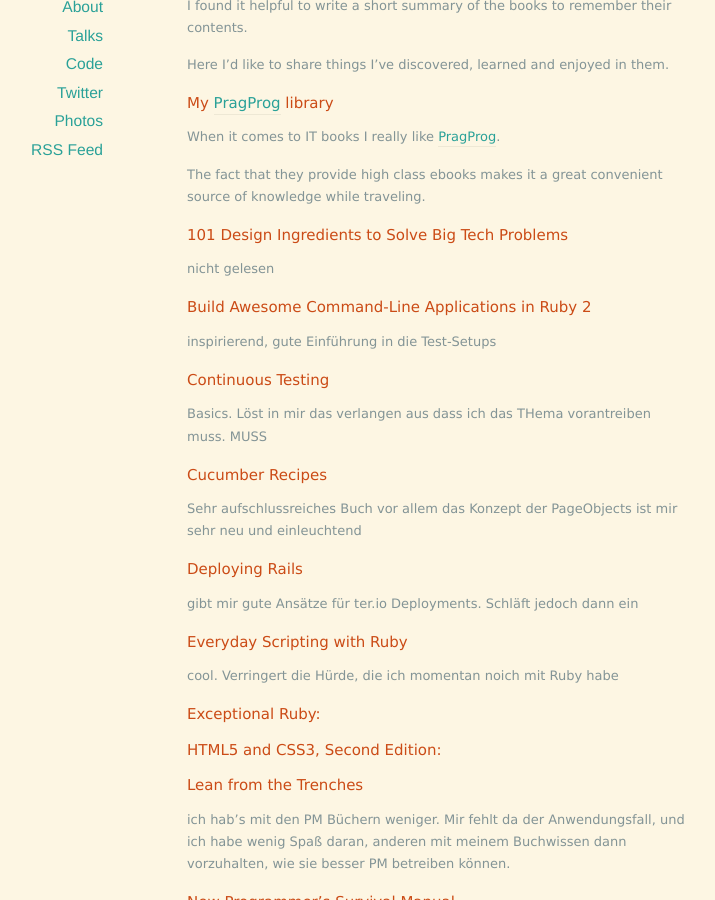
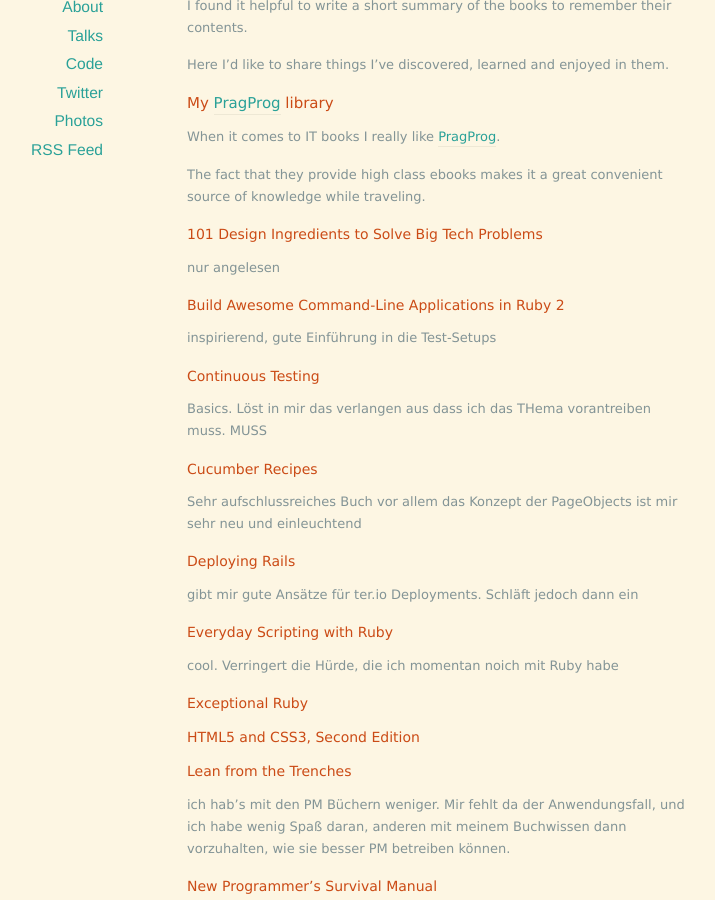
Before and after one commit to ctrabold/ctrabold.github.io, a Jekyll site: the page built from books/index.md, in a window 1280 px wide and 900 px high, scrolled down 239 px. Shown: the whole window, without its empty margins (203-918 px from the left). Built offline with Jekyll 4.4.1, drawn with Linux system fonts in a browser that asks for light colours; nearby versions of some CDN libraries; some of the changed text lies outside the part shown.

Commit message:
style: harmonise headlines and whitespaces

```diff
--- a/books/index.md
+++ b/books/index.md
@@ -9,143 +9,141 @@
 
 Here I'd like to share things I've discovered, learned and enjoyed in them.
 
-
 ## My [PragProg](http://pragprog.com/) library
 
 When it comes to IT books I really like [PragProg](http://pragprog.com/).
 
 The fact that they provide high class ebooks makes it a great convenient source of knowledge while traveling.
 
+### 101 Design Ingredients to Solve Big Tech Problems
 
-## 101 Design Ingredients to Solve Big Tech Problems
+nur angelesen
 
-nicht gelesen
-
-## Build Awesome Command-Line Applications in Ruby 2
+### Build Awesome Command-Line Applications in Ruby 2
 
 inspirierend, gute Einführung in die Test-Setups
 
-## Continuous Testing
+### Continuous Testing
 
 Basics. Löst in mir das verlangen aus dass ich das THema vorantreiben muss. MUSS
 
-## Cucumber Recipes
+### Cucumber Recipes
 
 Sehr aufschlussreiches Buch vor allem das Konzept der PageObjects ist mir sehr neu und einleuchtend
 
-## Deploying Rails
+### Deploying Rails
 
 gibt mir gute Ansätze für ter.io Deployments. Schläft jedoch dann ein
 
-## Everyday Scripting with Ruby
+### Everyday Scripting with Ruby
 
 cool. Verringert die Hürde, die ich momentan noich mit Ruby habe
 
-## Exceptional Ruby:
+### Exceptional Ruby
 
-## HTML5 and CSS3, Second Edition:
+### HTML5 and CSS3, Second Edition
 
-## Lean from the Trenches
+### Lean from the Trenches
 
 ich hab's mit den PM Büchern weniger. Mir fehlt da der Anwendungsfall, und ich habe wenig Spaß daran, anderen mit meinem Buchwissen dann vorzuhalten, wie sie besser PM betreiben können.
 
-## New Programmer's Survival Manual
+### New Programmer's Survival Manual
 
 Grundlagen. Leren für mich persönlich wenig neues, es ist gut bestätigt zu werden.
 
-## Practical Vim
+### Practical Vim
 
 Augenöffner! Gutes Buch mit tollen Tipps. Ich arbeit nun wieder geerne mit Vim.
 
-## Practices of an Agile Developer
+### Practices of an Agile Developer
 
 nuja
 
-## Pragmatic Project Automation
+### Pragmatic Project Automation
 
 kA
 
-## Programming Clojure
+### Programming Clojure
 
 Merke wie mir die Konzepte immer klarer werden. Ich initiiere sogar ein Clojure Hackathon beim Kunden, wo wir dann gemeinsam Code Dojos durcharbeiten. Ein riesen Spaß
 
-## Programming Groovy
+### Programming Groovy
 
 Mein Referenzwerk beim Hacken von Jenkins-Skripten. Sehr hilfreich.
 
-## Programming Ruby 1.9 & 2.0
+### Programming Ruby 1.9 & 2.0
 
 Schneller Überblick und Basics auffrischen. Gute Lektüre, wobei ich die Referenz gerne online habe, z.B. fürs Copy&Paste
 
-## R Cookbook
+### R Cookbook
 
 Augen öffnen für eine sehr andere Programmiersprache und neue Möglichkeiten, Statistik zu erleben
 
-## Redis Cookbook
+### Redis Cookbook
 
 I love Redis. Sehr angenehme konzentrierte Einführung als Ergänzung zur Online-Dokumentation
 
-## Release It!
+### Release It
 
 Super. Macht Eindruck. Gut zu sehen, wie andere mit den Problemen umgehen. Und gut geschrieben. Empfehlung!
 
-## Scripted GUI Testing with Ruby
+### Scripted GUI Testing with Ruby
 
 Toller Einblick, was alles möglich ist. Viele Dinge, die ich als untestbar gehalten habe sind testbar.
 
-## SQL Antipatterns
+### SQL Antipatterns
 
 schwer lesbar. Ich habe durch die Abstraktionsebene in der TYPO3-API zu wenig Ansatzpunkte, um es im täglichen Leben wirklich zu beenutzen. Jeoch nehme ich einige Ideen und neue Erkenntnisse mit.
 
-## The Developer's Code
+### The Developer's Code
 
 TBR
 
-## The Dream Team Nightmare
+### The Dream Team Nightmare
 
 TBR
 
-## The RSpec Book
+### The RSpec Book
 
 Pflichtbuch für Ruby Entwickler.
 
-## The SPDY Book
+### The SPDY Book
 
 Ein technisches Buch über ein neues HTTP-Protokoll, das mir viele Einblicke und Hintergründe von HTTP und den Möglichkeiten gibt.
 
-## The ThoughtWorks Anthology
+### The ThoughtWorks Anthology
 
 Nette Möglichkeit, einen Einblick über meinen zukünftigen Arbeitgeber zu bekommen.
 
-## tmux
+### tmux
+
 Lifechanging. Ich nutze tmux und kann es endlich auch verstehen, anpassen etc.
 
-## Using jRuby
+### Using jRuby
+
 Macht mut, ter.io auf jRuby zu migrieren. DUrch die ewig langen Startup-Zeiten verabschiede ich davon jedoch wieder.
 
-## Version Control with Git
+### Version Control with Git
+
 Pflichtlektüre. Erklärt gut die Konzepte und Best-Practices
 
-## Web Development Recipes
+### Web Development Recipes
+
 kann wenig damit anfangen
 
-## Web Development with Clojure
+### Web Development with Clojure
+
 hippe neue inspirierende Ideen, wie es auch gehen kann. Irgendwann mal machen :)
 
-## Working with Unix Processes
+### Working with Unix Processes
 
+## Others
 
-
-
-# Others
-
-## Quiet / Still
+### Quiet / Still
 
 Ein anstrengendes Buch, weil ich viel auf mich beziehe und reflektiere.
 
-
-
-## Being Wrong
+### Being Wrong
 
 Eine Empfehlung von einem Teilnehmer auf dem DevOps-Meetup.
 
@@ -156,9 +154,7 @@
 
 Sehr beeindruckend sind die Krimminalfälle. Was ist Wahr? Was ist Wirklichkeit?
 
-
-
-## 'Gespräche' mit Richard Bandler
+### 'Gespräche' mit Richard Bandler
 
 Eines der besten, beeindruckendsten und aufschlussreichsten Bücher, die ich bisher lesen durfte.
 
@@ -175,9 +171,7 @@
 
 Ich überlege lange, wem ich dieses Buch empfehlen soll. Ich empfehle es jedem, der mir wichtig ist.
 
-
-
-## Die Superreichen
+### Die Superreichen
 
 Einblicke in eine neue Welt die mir biher noch fremd und undurchsichtig erschien.
 
@@ -189,36 +183,26 @@
 
 Schönes Leseerlebnis.
 
-
-
-## Confessions of a Public Speaker
+### Confessions of a Public Speaker
 
 Dieses buch hat mich davon überzeugt, raus zu gehen und vor Menschen zu sprechen.
 Es beinhaltet sehr viele Tipps und Erfahrungsberichte, die mein Kopfkino besänftigen.
 
-
-
-## Mindfire
+### Mindfire
 
 Inspirirende Annekdoten, die ich immer mal wieder gerne lese und zum Reflektieren meiner Situation benutze.
 Kurzweilig geschrieben. Lustig, offen, unterhaltsam.
 
-
-
-## The Logstash Book
+### The Logstash Book
 
 Good book to get started. Viele Code-Beispiele. Viele Ideen zum weiter ausbauen und anpassen an eigene Infrastruktur.
 
-
-
-## The Human, The Orchid and The Octopus, Jacques Cousteau
+### The Human, The Orchid and The Octopus, Jacques Cousteau
 
 Ein grandioses, aufwühlendes und so einfühlsames Buch.
 Es behandelt alle Themen, die mein jugendliches Herz umspühlen und weitere, die meine Landkarte erweitern.
 
-
-
-## Asien, mein Leben
+### Asien, mein Leben
 
 Ich lerne Herrn Terayzin kennen. Und ich lerne mehr über Asien.
 Ich kaufe beim Globetrotter in Frankfurt sein Buch.
@@ -231,9 +215,7 @@
 Ein Seelenfreund hat die Erde verlassen und ich bin bestärkt in meinen Gedanken, dass wir alle miteinander verbunden sind.
 Er lebte das Leben, von dem ich träume, ohne zu wissen, dass er lebt, bereits diese Bilder sieht oder gesehen hat.
 
-
-
-## Das Glasperlenspiel (06.08.09)
+### Das Glasperlenspiel (06.08.09)
 
 Ein Experiment. Ich mag das Buch.
 Und das Ende von Josef Knecht trifft mich wirklich, als ich mit dem Rad durch Russland Richtung Volgograd radel.
@@ -243,9 +225,7 @@
 
 Ich schenke es einem anderen Deutschen in einer Jugendherberge.
 
-
-
-## The 4hour Body
+### The 4hour Body
 
 Ich finde den Ansatz verlockend und probiere es aus. Für mich ist es jedoch dann nichts.
 
@@ -254,9 +234,7 @@
 
 Ein aufschlussreiches Buch, mit nur indirekter Auswirkung auf mein Leben. Ich bleibe Beobachter und finde es klasse, dass es solche Leute gibt.
 
-
-
-## SecretsOfBeing Happy
+### SecretsOfBeing Happy
 
 Sehr aufschlussreiche Erkenntnisse über mich und meine Ansichten für ein gutes Leben.
 Das Buch hat viele Ǜbungen, die auch unbedingt gemacht werden sollten, wenn das Buch Effekt zeigen soll.
@@ -266,9 +244,7 @@
 
 Es ist ein Arbeitsbuch.
 
-
-
-## Tepperwein 'Die Kunst des mühelosen Lernens'
+### Tepperwein 'Die Kunst des mühelosen Lernens'
 
 Gute Lektüre im Jahre 1998. Es begründet meine Auffassung, dass Lernen wirklich mehr Spaß machen sollte.
 Ein Wunsch, den ich seit Kindheit habe. Schön, dass ich nun offizielle Quellen von erwachsenen finde, die mich da im Denken unterstützen.
@@ -276,30 +252,22 @@
 
 Danke für die tollen Ideen. Ein wichtiger Baustein in meinem Leben.
 
-
-
-## Der Vorleser
+### Der Vorleser
 
 Ich habe das Buch vor vielen vielen Jahren gelesen und es ist mir sehr lebendig in Erinnerung.
 Als der Film dazu herauskam sah ich viele dieser Erinnerungen auf der Leinwand. Ein guter Film. Gut umgesetzt.
 
-
-
-## Effi Briest
+### Effi Briest
 
 Total romantisch. Ich hätte sie gerne getroffen und gerettet.
 Klappt nicht.
 
-
-
-## Goethe Faust I
+### Goethe Faust I
 
 Lustig zu lesen. Theater mit Markus sensationell.
 Ich mag das Werk.
 
-
-
-## Fontanes Gesammelte Werke
+### Fontanes Gesammelte Werke
 
 Habe ich in guter Erinnerung.
 
```
Also changed, not shown: 404.md (+1 -1 lines), talks/index.md (+7 -8 lines).
